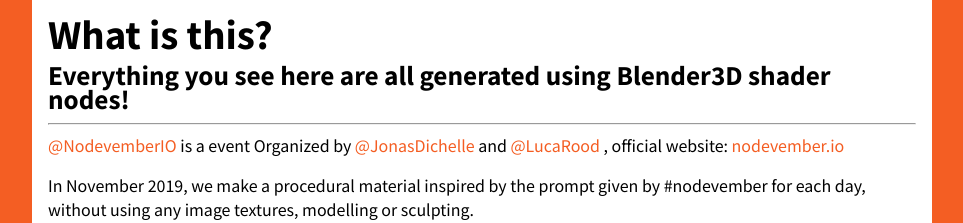
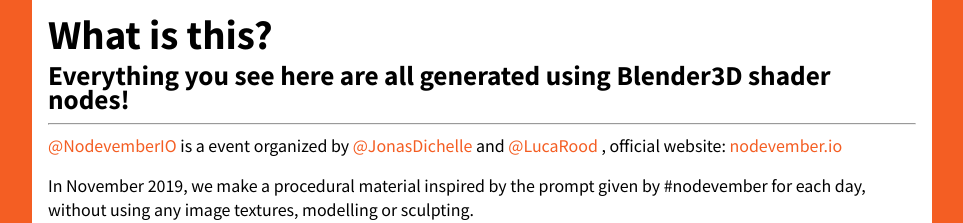
Before and after one commit to chiuhans111/Nodevember2019, a Vue app: page / in a window 1280 px wide. Shown: the part 1001-1224 px from the top of the page, without its empty margins (158-1121 px from the left). Built offline with nearby package versions, Linux system fonts and the light colour scheme.

Commit message:
update text

```diff
--- a/src/app.vue
+++ b/src/app.vue
@@ -61,7 +61,7 @@
 
         <p>
           <a target="blank" href="https://twitter.com/nodevemberio">@NodevemberIO</a>
-          is a event Organized by
+          is a event organized by
           <a
             target="blank"
             href="https://twitter.com/JonasDichelle"
```
